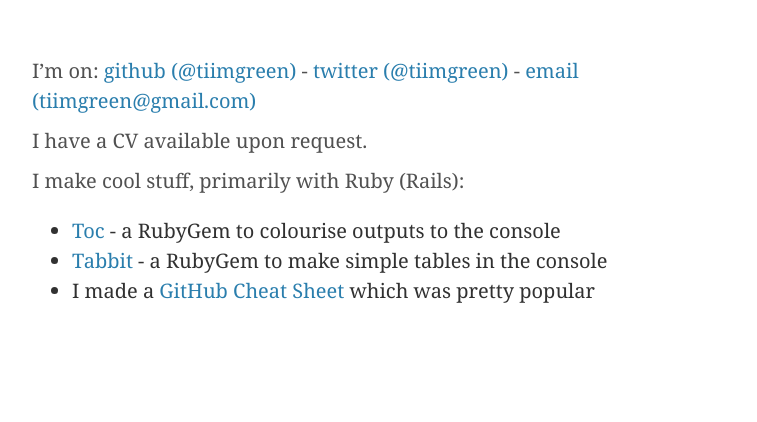
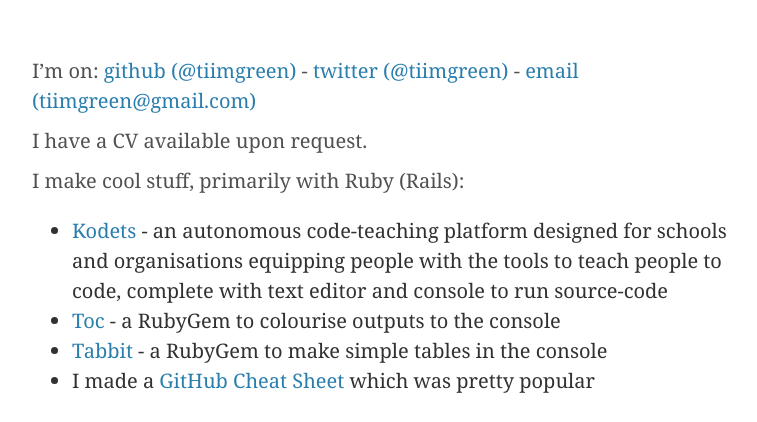
Before and after one commit to tiimgreen/tiimgreen.github.io, a Jekyll site: the page built from about.md, in a window 1280 px wide, cut to the strip 354-776 px from the top of the page. Shown: the whole strip, without its empty margins (258-1015 px from the left). Built offline with Jekyll 4.4.1, drawn with Linux system fonts in a browser that asks for light colours; some web fonts are replaced; Markdown is read by kramdown in place of the engine named in the settings.

Commit message:
Update about

```diff
--- a/about.md
+++ b/about.md
@@ -9,6 +9,7 @@
 
 I make cool stuff, primarily with Ruby (Rails):
 
+- [Kodets](http://kodets.com) - an autonomous code-teaching platform designed for schools and organisations equipping people with the tools to teach people to code, complete with text editor and console to run source-code
 - [Toc](http://tiimgreen.com/blog/colouring-output/) - a RubyGem to colourise outputs to the console
 - [Tabbit](http://tiimgreen.com/blog/tables-on-console/) - a RubyGem to make simple tables in the console
 - I made a [GitHub Cheat Sheet](https://github.com/tiimgreen/github-cheat-sheet) which was pretty popular
```
